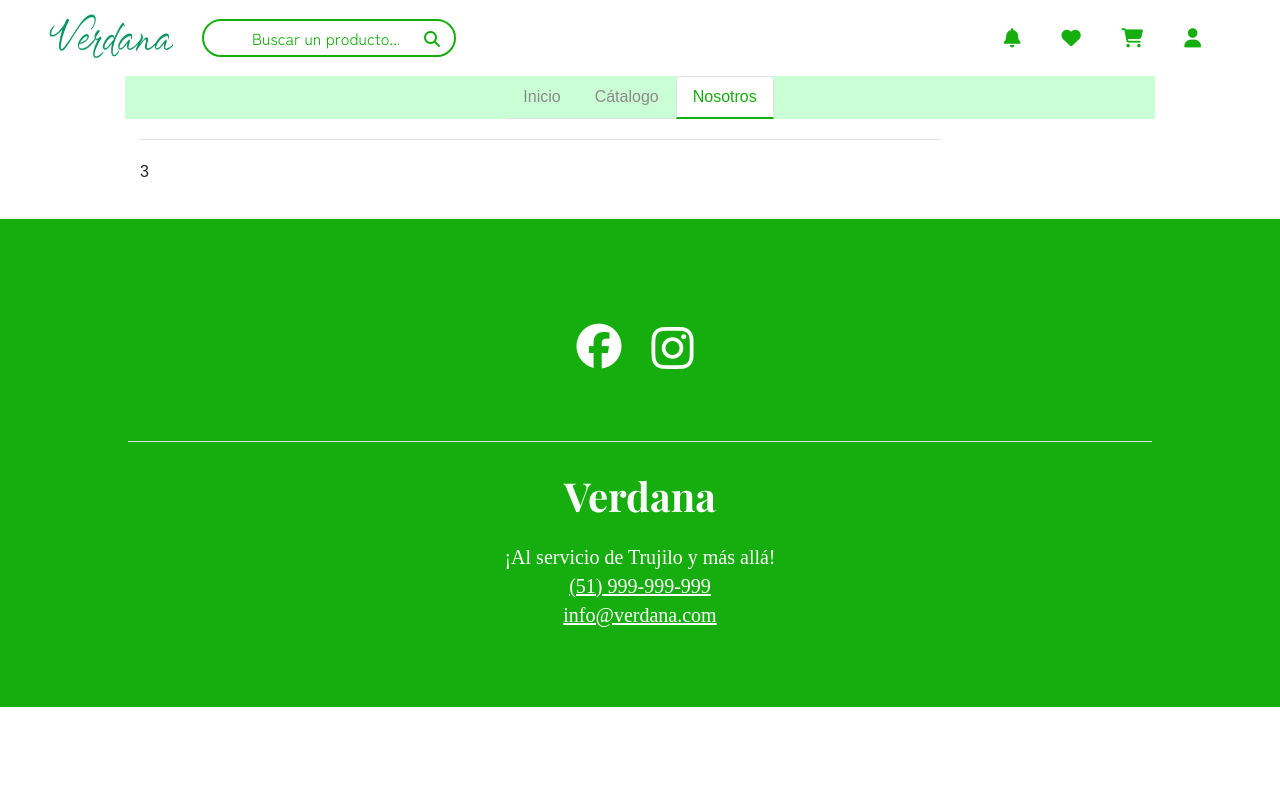
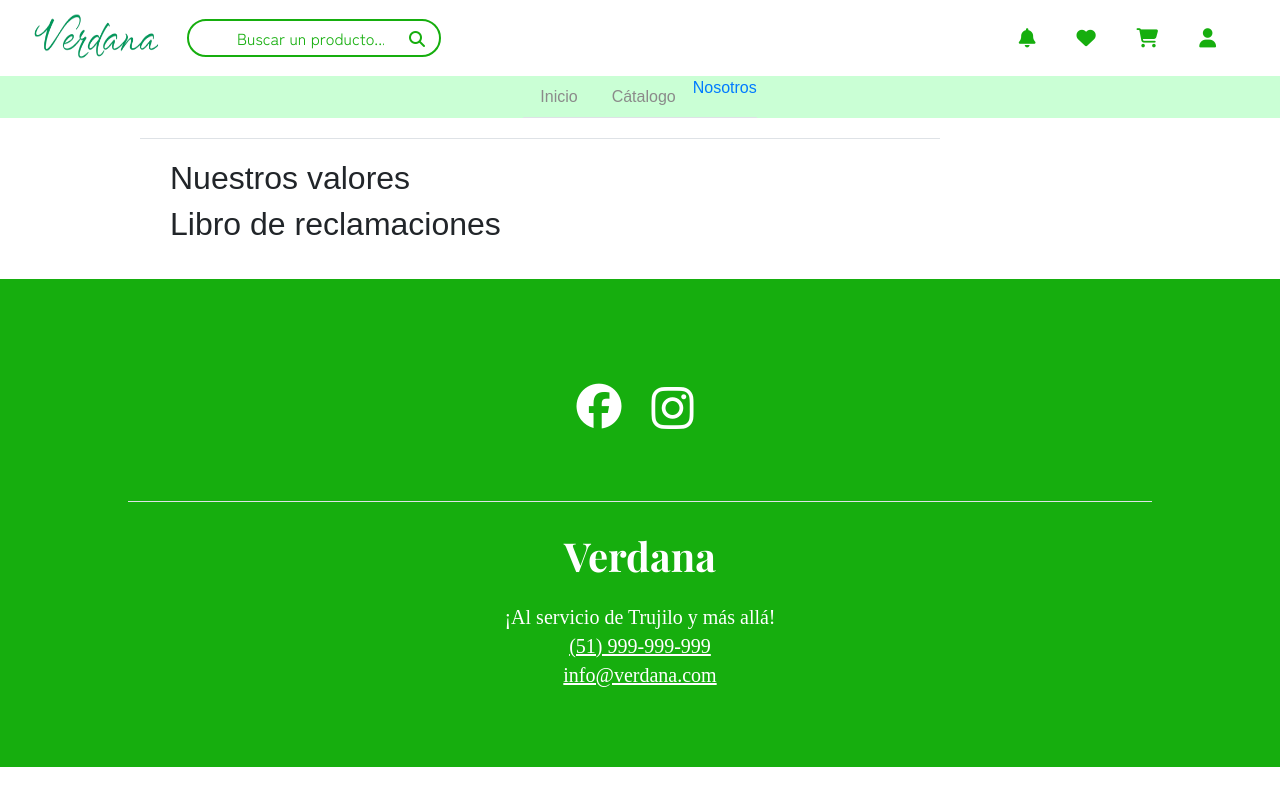
Before and after one commit to ninelgod/IHM-FINAL, a plain HTML site: page index.html in a window 1280 px wide. Both pictures are taken after a click on the tab "Nosotros". Drawn offline with nearby package versions, Linux system fonts and the light colour scheme; a web font is replaced by a local one.

Commit message:
fvhgjvvh

```diff
--- a/header.html
+++ b/header.html
@@ -1,7 +1,6 @@
 <script src="https://kit.fontawesome.com/ff3482b296.js" crossorigin="anonymous"></script>
 <header>
     <nav class="navbar navbar-expand-lg navbar-dark" id="navbar">
-        <div class="container">
 
             <a class="navbar-brand d-flex align-items-center" href="index.html">
                 <img src="img/verdanalogo.png" alt="Logo Primavera Bar" style="width: 130px; height: 50px; margin-right: 10px;">
@@ -45,6 +44,5 @@
                     </li>
                 </ul>
             </div>
-        </div>
     </nav>
 </header>
--- a/index.html
+++ b/index.html
@@ -1,5 +1,6 @@
 <!DOCTYPE html>
 <html lang="en">
+
 <head>
   <meta charset="UTF-8">
   <meta name="viewport" content="width=device-width, initial-scale=1.0">
@@ -16,23 +17,26 @@
       <div id="header"></div>
     </div>
   </div>
-
-
-    <div class="container2 nav-3">
-      <div class="row row-nav">
+  <div class="row row-nav nav-3">
 
     <ul class="nav nav-tabs" id="myTab" role="tablist">
       <li class="nav-item" role="presentation">
-            <a class="nav-link active" id="home-tab" data-toggle="tab" href="#home" role="tab" aria-controls="home" aria-selected="true">Inicio</a>
+        <a class="nav-link active" id="home-tab" data-toggle="tab" href="#home" role="tab" aria-controls="home"
+          aria-selected="true">Inicio</a>
       </li>
       <li class="nav-item" role="presentation">
-            <a class="nav-link" id="profile-tab" data-toggle="tab" href="#profile" role="tab" aria-controls="profile" aria-selected="false">Cátalogo</a>
+        <a class="nav-link" id="profile-tab" data-toggle="tab" href="#profile" role="tab" aria-controls="profile"
+          aria-selected="false">Cátalogo</a>
       </li>
       <li class="nav-item" role="presentation">
-            <a class="nav-link" id="contact-tab" data-toggle="tab" href="#contact" role="tab" aria-controls="contact" aria-selected="false">Nosotros</a>
+        <a class="navF-link" id="contact-tab" data-toggle="tab" href="#contact" role="tab" aria-controls="contact"
+          aria-selected="false">Nosotros</a>
       </li>
     </ul>
   </div>
+
+  <div class="container2 nav-3">
+
     <div class="border-bottom"></div>
 
     <div class="tab-content" id="myTabContent">
@@ -109,7 +113,20 @@
 
 
       <div class="tab-pane fade" id="contact" role="tabpanel" aria-labelledby="contact-tab">
-        3
+        <div class="container">
+          <div class="aside">
+            <section class="col justify-contened">
+              <h2>Nuestros valores</h2>
+              <h2></h2>
+              <h2></h2>
+              <h2></h2>
+              <h2>Libro de reclamaciones</h2>
+            </section>
+          </div>
+          <div class="main">
+
+          </div>
+        </div>
 
       </div>
     </div>
@@ -119,11 +136,13 @@
   <div id="footer"></div>
 
   <script src="js/jquery-3.5.1.min.js"></script>
-        <script type="text/javascript" src="https://cdnjs.cloudflare.com/ajax/libs/slick-carousel/1.8.1/slick.min.js"></script>
+  <script type="text/javascript"
+    src="https://cdnjs.cloudflare.com/ajax/libs/slick-carousel/1.8.1/slick.min.js"></script>
   <script src="js/configpriv.js"></script>
   <script src="js/popper.min.js"></script>
   <script src="js/bootstrap.min.js"></script>
   <script src="https://kit.fontawesome.com/ff3482b296.js" crossorigin="anonymous"></script>
 
 </body>
+
 </html>
```
Lines whose indentation alone changed are shown as unchanged.
